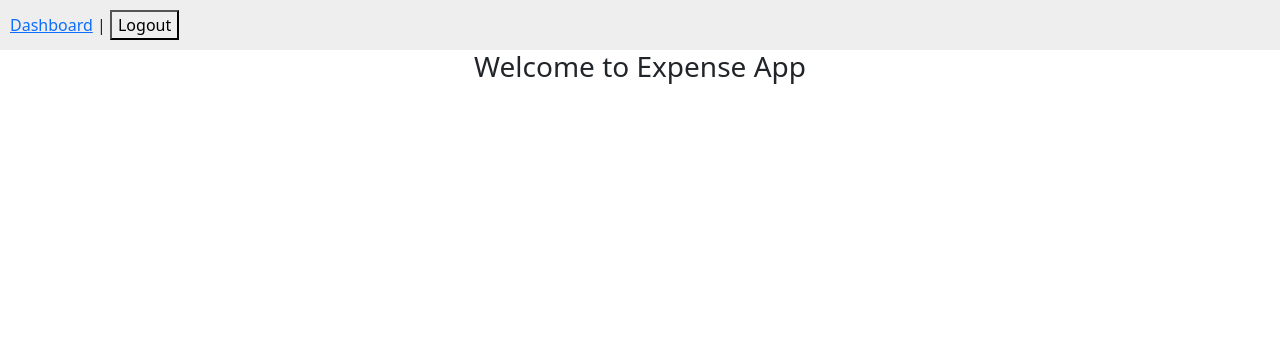
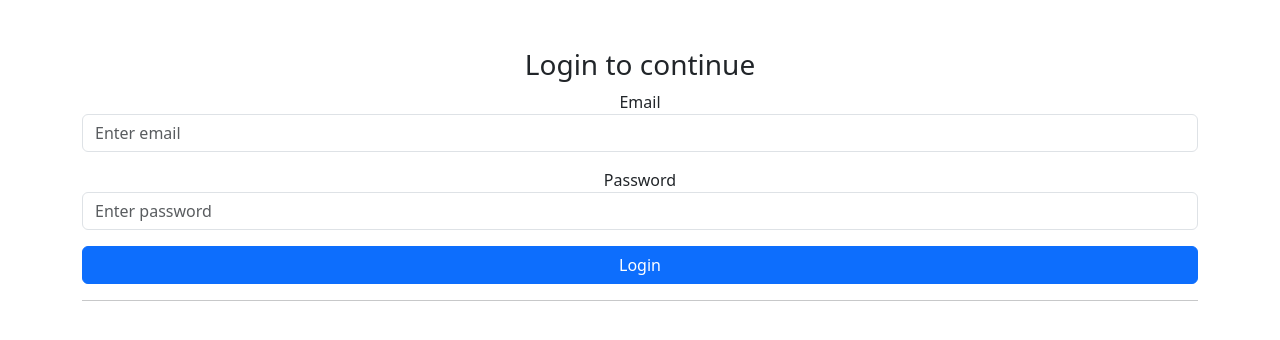
Before and after one commit to Devadarsh4/expense-app-client, a React (Vite) app: page / in a window 1280 px wide. Shown: the top 340 px of the page. Built offline with nearby package versions, Linux system fonts and the light colour scheme; no server answers.

Commit message:
google login

```diff
--- a/src/App.jsx
+++ b/src/App.jsx
@@ -1,84 +1,134 @@
-import { Routes, Route, Navigate } from "react-router-dom";
-import { useEffect, useState } from "react";
+import { useState } from "react";
+import { useNavigate } from "react-router-dom";
 import axios from "axios";
+import { GoogleLogin } from "@react-oauth/google";
 
-import Home from "./pages/Home";
-import Login from "./pages/Login";
-import Dashboard from "./pages/Dashboard";
-import Logout from "./pages/Logout";
+function Login({ setUser }) {
+  const navigate = useNavigate();
 
-import AppLayout from "./components/AppLayout";
-import UserLayout from "./components/UserLayout";
+  const [formData, setFormData] = useState({
+    email: "",
+    password: "",
+  });
 
-function App() {
-  const [userDetails, setUserDetails] = useState(null);
-  const [loading, setLoading] = useState(true); // ✅ FIX
+  const [errors, setErrors] = useState({});
+  const [message, setMessage] = useState("");
 
-  const isUserLoggedIn = async () => {
+  const handleChange = (e) => {
+    const { name, value } = e.target;
+    setFormData({ ...formData, [name]: value });
+  };
+
+  const validate = () => {
+    let err = {};
+    if (!formData.email) err.email = "Email is required";
+    if (!formData.password) err.password = "Password is required";
+    setErrors(err);
+    return Object.keys(err).length === 0;
+  };
+
+  /* ================= EMAIL LOGIN ================= */
+  const handleFormSubmit = async (e) => {
+    e.preventDefault();
+    if (!validate()) return;
+
     try {
       const response = await axios.post(
-        "http://localhost:5001/auth/is-user-logged-in", // ✅ FIX
-        {},
+        "http://localhost:5001/auth/login",
+        formData,
         { withCredentials: true }
       );
-      setUserDetails(response.data.user);
+
+      setUser(response.data.user);
+      setMessage("Login successful");
+      setErrors({});
+      navigate("/dashboard");
     } catch (error) {
-      setUserDetails(null);
-    } finally {
-      setLoading(false); // ✅ VERY IMPORTANT
+      setErrors({
+        message:
+          error.response?.data?.message ||
+          "Login failed. Try again.",
+      });
+      setMessage("");
     }
   };
 
-  useEffect(() => {
-    isUserLoggedIn();
-  }, []);
+  /* ================= GOOGLE LOGIN ================= */
+  const handleGoogleSuccess = async (credentialResponse) => {
+    try {
+      const response = await axios.post(
+        "http://localhost:5001/auth/google-login",
+        {
+          token: credentialResponse.credential,
+        },
+        { withCredentials: true }
+      );
 
-  // ⛔ WAIT until auth check finishes
-  if (loading) {
-    return (
-      <div className="container text-center">
-        <h3>Loading...</h3>
-      </div>
-    );
-  }
+      setUser(response.data.user);
+      navigate("/dashboard");
+    } catch (error) {
+      setErrors({ message: "Google login failed" });
+    }
+  };
 
   return (
-    <Routes>
-      {/* Public Routes */}
-      <Route element={<AppLayout />}>
-        <Route path="/" element={<Home />} />
-        <Route path="/login" element={<Login setUser={setUserDetails} />} />
-      </Route>
+    <div className="container text-center mt-5">
+      <h3>Login to continue</h3>
 
-      {/* Protected Routes */}
-      <Route element={<UserLayout />}>
-        <Route
-          path="/dashboard"
-          element={
-            userDetails ? (
-              <Dashboard user={userDetails} />
-            ) : (
-              <Navigate to="/login" />
-            )
-          }
-        />
+      {errors.message && (
+        <div className="alert alert-danger">{errors.message}</div>
+      )}
 
-        <Route
-          path="/logout"
-          element={
-            userDetails ? (
-              <Logout setUser={setUserDetails} />
-            ) : (
-              <Navigate to="/login" />
-            )
-          }
-        />
-      </Route>
+      {message && (
+        <div className="alert alert-success">{message}</div>
+      )}
 
-      {/* Fallback */}
-      <Route path="*" element={<Navigate to="/login" />} />
-    </Routes>
+      <form onSubmit={handleFormSubmit}>
+        <div className="mb-3">
+          <label>Email</label>
+          <input
+            className="form-control"
+            type="email"
+            name="email"
+            value={formData.email}
+            placeholder="Enter email"
+            onChange={handleChange}
+          />
+          {errors.email && (
+            <div className="text-danger">{errors.email}</div>
+          )}
+        </div>
+
+        <div className="mb-3">
+          <label>Password</label>
+          <input
+            className="form-control"
+            type="password"
+            name="password"
+            value={formData.password}
+            placeholder="Enter password"
+            onChange={handleChange}
+          />
+          {errors.password && (
+            <div className="text-danger">{errors.password}</div>
+          )}
+        </div>
+
+        <button className="btn btn-primary w-100" type="submit">
+          Login
+        </button>
+      </form>
+
+      <hr />
+
+      <GoogleLogin
+        onSuccess={handleGoogleSuccess}
+        onError={() =>
+          setErrors({ message: "Google login failed" })
+        }
+      />
+    </div>
   );
 }
 
-export default App;
+export default Login;
--- a/src/main.jsx
+++ b/src/main.jsx
@@ -4,12 +4,16 @@ import { BrowserRouter } from "react-router-dom";
 import App from "./App.jsx";
 
 import "bootstrap/dist/css/bootstrap.min.css";
-import "bootstrap/dist/js/bootstrap.bundle.min.js"; // ✅ REQUIRED
+import "bootstrap/dist/js/bootstrap.bundle.min.js";
+
+import { GoogleOAuthProvider } from "@react-oauth/google";
 
 createRoot(document.getElementById("root")).render(
   <StrictMode>
-    <BrowserRouter>
-      <App />
-    </BrowserRouter>
+    <GoogleOAuthProvider clientId={import.meta.env.VITE_GOOGLE_CLIENT_ID}>
+      <BrowserRouter>
+        <App />
+      </BrowserRouter>
+    </GoogleOAuthProvider>
   </StrictMode>
 );
--- a/src/pages/Login.jsx
+++ b/src/pages/Login.jsx
@@ -1,6 +1,7 @@
 import { useState } from "react";
 import { useNavigate } from "react-router-dom";
 import axios from "axios";
+import { GoogleLogin } from "@react-oauth/google";
 
 function Login({ setUser }) {
   const navigate = useNavigate();
@@ -11,40 +12,15 @@ function Login({ setUser }) {
   });
 
   const [errors, setErrors] = useState({});
-  const [message, setMessage] = useState("");
 
   const handleChange = (event) => {
     const { name, value } = event.target;
-
-    setFormData({
-      ...formData,
-      [name]: value,
-    });
+    setFormData({ ...formData, [name]: value });
   };
 
-  const validate = () => {
-    let newError = {};
-    let isValid = true;
-
-    if (!formData.email) {
-      newError.email = "Email is required";
-      isValid = false;
-    }
-
-    if (!formData.password) {
-      newError.password = "Password is required";
-      isValid = false;
-    }
-
-    setErrors(newError);
-    return isValid;
-  };
-
-  /* ================= LOGIN ================= */
+  /* ================= EMAIL LOGIN ================= */
   const handleFormSubmit = async (event) => {
     event.preventDefault();
-
-    if (!validate()) return;
 
     try {
       const response = await axios.post(
@@ -53,25 +29,31 @@ function Login({ setUser }) {
         { withCredentials: true }
       );
 
-      // ✅ SAVE USER IN STATE
       setUser(response.data.user);
-
-      // ✅ SUCCESS MESSAGE
-      setMessage(response.data.message || "Login successful");
-      setErrors({});
-
-      // ✅ REDIRECT TO DASHBOARD
       navigate("/dashboard");
     } catch (error) {
       setErrors({
         message:
-          error.response?.data?.message ||
-          "Something went wrong. Please try again later",
+          error.response?.data?.message || "Login failed",
       });
-      setMessage("");
     }
   };
-  <div className="row justify-context-center"> </div>
+
+  /* ================= GOOGLE LOGIN ================= */
+  const handleGoogleSuccess = async (credentialResponse) => {
+    try {
+      const response = await axios.post(
+        "http://localhost:5001/auth/google-auth", // ✅ FIXED
+        { idToken: credentialResponse.credential },
+        { withCredentials: true }
+      );
+
+      setUser(response.data.user);
+      navigate("/dashboard");
+    } catch (error) {
+      setErrors({ message: "Google login failed" });
+    }
+  };
 
   return (
     <div className="container text-center">
@@ -81,45 +63,43 @@ function Login({ setUser }) {
         <div className="alert alert-danger">{errors.message}</div>
       )}
 
-      {message && (
-        <div className="alert alert-success">{message}</div>
-      )}
-
       <form onSubmit={handleFormSubmit}>
         <div className="mb-3">
-          <label>Email:</label>
           <input
             className="form-control"
             type="email"
             name="email"
+            placeholder="Enter email"
             value={formData.email}
-            placeholder="Enter email"
             onChange={handleChange}
           />
-          {errors.email && (
-            <div className="text-danger">{errors.email}</div>
-          )}
         </div>
 
         <div className="mb-3">
-          <label>Password:</label>
           <input
             className="form-control"
             type="password"
             name="password"
+            placeholder="Enter password"
             value={formData.password}
-            placeholder="Enter password"
             onChange={handleChange}
           />
-          {errors.password && (
-            <div className="text-danger">{errors.password}</div>
-          )}
         </div>
 
-        <button className="btn btn-primary" type="submit">
+        <button className="btn btn-primary w-100 mb-3">
           Login
         </button>
       </form>
+
+      <hr />
+
+      {/* 🔐 GOOGLE LOGIN */}
+      <GoogleLogin
+        onSuccess={handleGoogleSuccess}
+        onError={() =>
+          setErrors({ message: "Google Login Failed" })
+        }
+      />
     </div>
   );
 }
```
Also changed, not shown: 1 other file (tests, documents, lock files or other folders).
